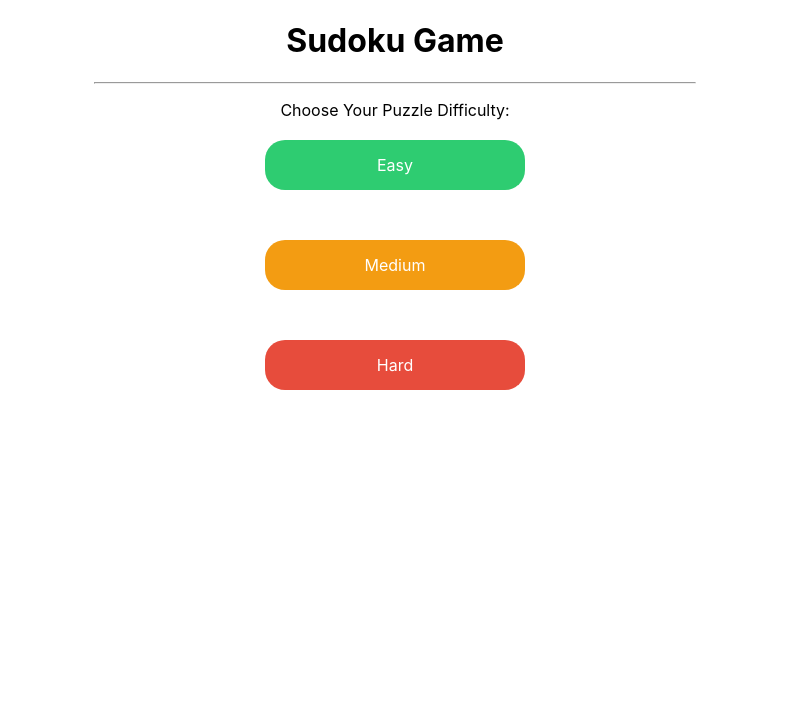
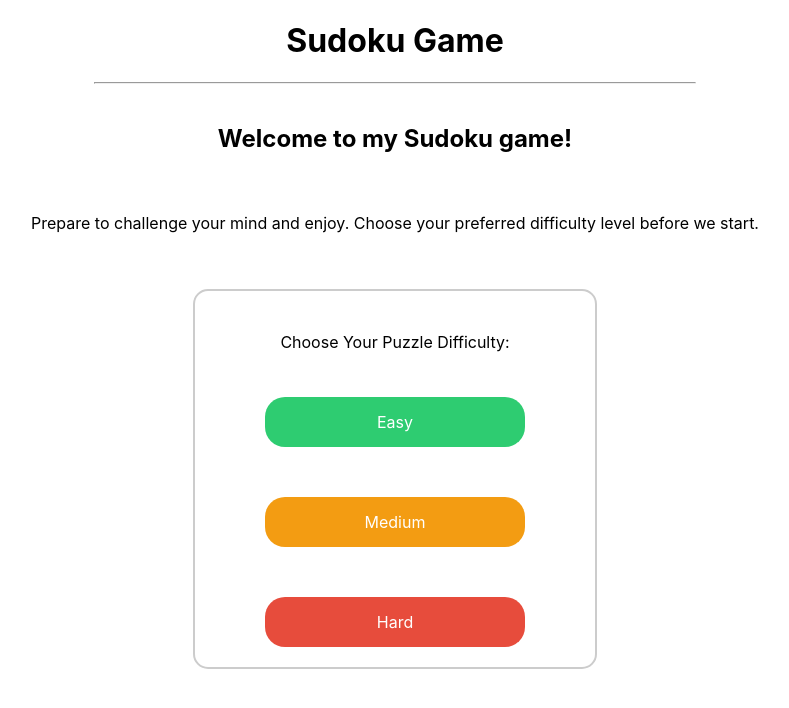
Before and after one commit to alexsg2/Sudoku, a React (Create React App) app in the folder front-end/: page / in a window 1280 px wide. Shown: the top 708 px of the page, without its empty margins (245-1034 px from the left). Built offline with nearby package versions, Linux system fonts and the light colour scheme.

Commit message:
Redesigned the Home Page

```diff
--- a/front-end/src/components/HomeMode/Home.css
+++ b/front-end/src/components/HomeMode/Home.css
@@ -48,4 +48,22 @@ hr {
 
 .centered-message {
     text-align: center;
+    padding: 25px;
 }
+
+.rounded-rectangle-border {
+    border: 2px solid #ccc;
+    border-radius: 15px;
+    width: 400px;
+    margin: 0 auto;
+}
+
+.welcome-header {
+    text-align: center; /* Center the text */
+    margin-top: 40px; /* Add some margin for spacing */
+}
+
+.welcome-message {
+    text-align: center; /* Center the text */
+    padding: 40px; /* Add some margin for spacing */
+}
--- a/front-end/src/components/HomeMode/Home.jsx
+++ b/front-end/src/components/HomeMode/Home.jsx
@@ -9,7 +9,11 @@ const Home = () => {
       <h1 className="centered-title">Sudoku Game</h1>
       <hr />
 
+      <h2 className='welcome-header'>  Welcome to my Sudoku game! </h2>
+      <p className='welcome-message'> Prepare to challenge your mind and enjoy. Choose your preferred difficulty level before we start. </p>
+
       {/* Display a message to choose a puzzle difficulty */}
+      <div className="rounded-rectangle-border">
         <p className="centered-message">Choose Your Puzzle Difficulty:</p>
 
         <div className="difficulty-buttons">
@@ -23,6 +27,7 @@ const Home = () => {
           </div>
         </div>
       </div>
+    </div>
   );
 };
 
```
Lines whose indentation alone changed are shown as unchanged.
